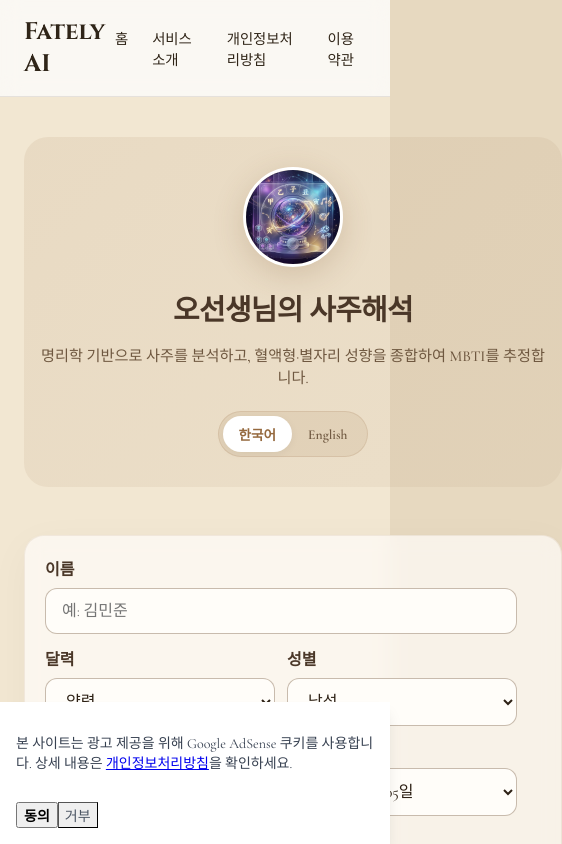
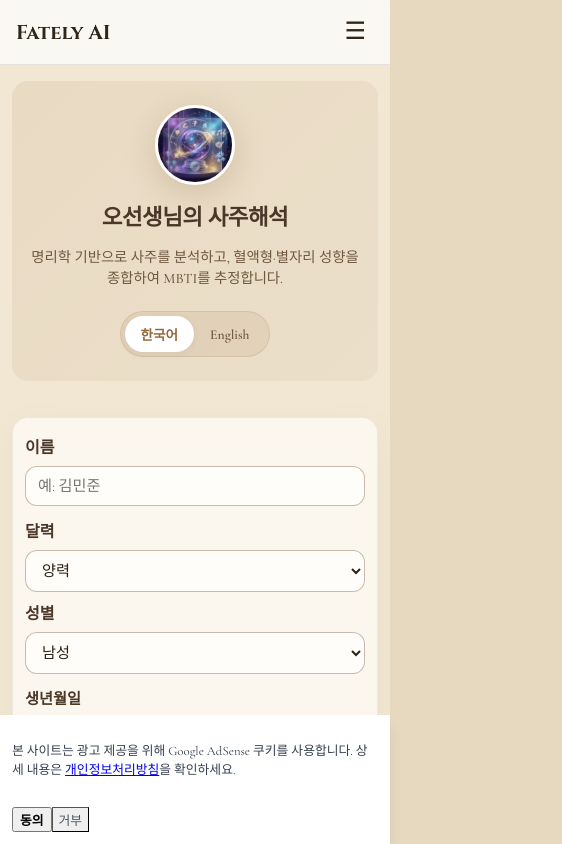
Before and after one commit to stoh33/fately.me, a React (Vite) app: page / in a window 390 px wide. Shown: the top 844 px of the page, 562 px wide, since content can reach past the window. Built offline with nearby package versions, Linux system fonts and the light colour scheme.

Commit message:
fix: mobile responsive layout - hamburger menu, centered form, no horizontal scroll

```diff
--- a/src/components/Header.tsx
+++ b/src/components/Header.tsx
@@ -1,15 +1,26 @@
+import { useState } from 'react';
 import { Link } from 'react-router-dom';
 
 export default function Header() {
+  const [menuOpen, setMenuOpen] = useState(false);
+
   return (
     <header className="site-header">
       <div className="header-container">
-        <Link to="/saju" className="site-logo">Fately AI</Link>
-        <nav className="header-nav">
-          <Link to="/saju">홈</Link>
-          <Link to="/about">서비스 소개</Link>
-          <Link to="/privacy">개인정보처리방침</Link>
-          <Link to="/terms">이용약관</Link>
+        <Link to="/" className="site-logo">Fately AI</Link>
+        <button
+          className="menu-toggle"
+          onClick={() => setMenuOpen(!menuOpen)}
+          aria-label="메뉴 열기/닫기"
+          aria-expanded={menuOpen}
+        >
+          {menuOpen ? '✕' : '☰'}
+        </button>
+        <nav className={`header-nav${menuOpen ? ' open' : ''}`}>
+          <Link to="/" onClick={() => setMenuOpen(false)}>홈</Link>
+          <Link to="/about" onClick={() => setMenuOpen(false)}>서비스 소개</Link>
+          <Link to="/privacy" onClick={() => setMenuOpen(false)}>개인정보처리방침</Link>
+          <Link to="/terms" onClick={() => setMenuOpen(false)}>이용약관</Link>
         </nav>
       </div>
     </header>
--- a/src/styles/index.css
+++ b/src/styles/index.css
@@ -9,6 +9,7 @@ body {
   font-family: "Cormorant Garamond", "Noto Sans KR", serif;
   background: #e7d9c0;
   color: #2f2518;
+  overflow-x: hidden;
 }
 
 #root {
@@ -39,7 +40,7 @@ legend {
   position: sticky;
   top: 0;
   z-index: 100;
-  padding: 1rem 0;
+  padding: 0.75rem 0;
 }
 
 .header-container {
@@ -57,6 +58,7 @@ legend {
   font-size: 1.5rem;
   color: #2f2518;
   text-decoration: none;
+  flex-shrink: 0;
 }
 
 .header-nav {
@@ -70,10 +72,73 @@ legend {
   font-size: 0.9rem;
   font-weight: 500;
   transition: color 0.2s;
+  white-space: nowrap;
 }
 
 .header-nav a:hover {
   color: #8b6d4d;
+}
+
+.menu-toggle {
+  display: none;
+  background: none;
+  border: none;
+  cursor: pointer;
+  padding: 8px;
+  color: #2f2518;
+  font-size: 1.5rem;
+  line-height: 1;
+}
+
+@media (max-width: 640px) {
+  .header-container {
+    padding: 0 1rem;
+  }
+
+  .site-logo {
+    font-size: 1.25rem;
+  }
+
+  .menu-toggle {
+    display: block;
+  }
+
+  .header-nav {
+    display: none;
+    position: absolute;
+    top: 100%;
+    left: 0;
+    right: 0;
+    flex-direction: column;
+    background: rgba(255, 255, 255, 0.97);
+    backdrop-filter: blur(12px);
+    padding: 12px 1.5rem 16px;
+    gap: 0;
+    border-bottom: 1px solid rgba(47, 37, 24, 0.1);
+    box-shadow: 0 4px 16px rgba(0,0,0,0.08);
+  }
+
+  .header-nav.open {
+    display: flex;
+  }
+
+  .header-nav a {
+    padding: 12px 0;
+    border-bottom: 1px solid rgba(47, 37, 24, 0.06);
+    font-size: 1rem;
+  }
+
+  .header-nav a:last-child {
+    border-bottom: none;
+  }
+
+  .cookie-banner {
+    padding: 12px !important;
+  }
+
+  .cookie-banner .text-sm {
+    font-size: 0.8rem !important;
+  }
 }
 
 /* Footer Styles */
--- a/src/styles/saju-page.css
+++ b/src/styles/saju-page.css
@@ -10,13 +10,17 @@
   min-height: 100vh;
   background: #f2e7d2;
   color: #2d2115;
+  overflow-x: hidden;
+  width: 100%;
 }
 
 .saju-wrap {
   max-width: 1600px;
   margin: 0 auto;
   padding: 40px 24px 60px;
-  display: grid;
+  display: flex;
+  flex-direction: column;
+  align-items: center;
   gap: 24px;
 }
 
@@ -26,6 +30,7 @@
   padding: 40px 20px;
   background: linear-gradient(135deg, rgba(149, 105, 62, 0.1), rgba(116, 74, 40, 0.05));
   border-radius: 24px;
+  width: 100%;
 }
 
 .hero-image-container {
@@ -67,12 +72,13 @@
   border-radius: 24px;
   padding: 24px;
   box-shadow: 0 10px 40px rgba(0, 0, 0, 0.04);
+  width: 100%;
 }
 
 .saju-form {
-  display: grid;
-  grid-template-columns: repeat(2, 1fr);
-  gap: 16px 24px;
+  display: flex;
+  flex-direction: column;
+  gap: 0;
 }
 
 .saju-form label {
@@ -541,6 +547,26 @@
   font-weight: 500;
 }
 
+/* Mobile: single column, centered */
+.saju-main-grid {
+  display: flex;
+  flex-direction: column;
+  align-items: center;
+  gap: 24px;
+  width: 100%;
+  max-width: 600px;
+}
+
+.saju-main-grid .grid-left,
+.saju-main-grid .grid-right {
+  width: 100%;
+}
+
+.saju-main-grid.centered .grid-right {
+  display: none;
+}
+
+/* Desktop: two columns */
 @media (min-width: 1024px) {
   .saju-main-grid {
     display: grid;
@@ -548,6 +574,7 @@
     gap: 32px;
     align-items: start;
     justify-content: center;
+    max-width: 1600px;
   }
 
   .saju-main-grid.centered {
@@ -650,9 +677,13 @@
     padding: 16px 12px;
   }
 
+  .saju-wrap {
+    padding: 24px 16px 40px;
+  }
+
   .saju-hero {
     padding: 30px 16px;
-    margin-bottom: 24px;
+    margin-bottom: 16px;
   }
 
   .hero-image-container {
@@ -661,12 +692,22 @@
   }
 
   .saju-card {
-    padding: 20px;
+    padding: 20px 16px;
     border-radius: 20px;
+  }
+
+  .input-row {
+    grid-template-columns: 1fr 1fr;
+    gap: 10px;
   }
 
   .split-inputs {
     gap: 6px;
+  }
+
+  .split-inputs select {
+    font-size: 0.9rem;
+    padding: 10px 8px;
   }
 
   .form-group {
@@ -707,4 +748,84 @@
   .saju-hanja {
     font-size: 1.25rem;
   }
+
+  .saju-info-section {
+    grid-template-columns: 1fr;
+    gap: 12px;
+  }
+
+  .info-card {
+    padding: 16px;
+    border-radius: 12px;
+  }
+
+  .element-chip {
+    min-width: 100px;
+    padding: 8px 10px;
+  }
 }
+
+@media (max-width: 480px) {
+  .saju-wrap {
+    padding: 16px 12px 32px;
+  }
+
+  .saju-hero {
+    padding: 24px 12px;
+    margin-bottom: 12px;
+    border-radius: 16px;
+  }
+
+  .hero-image-container {
+    width: 80px;
+    height: 80px;
+    margin-bottom: 14px;
+  }
+
+  .saju-title {
+    font-size: 1.4rem;
+  }
+
+  .saju-subtitle {
+    font-size: 0.9rem;
+  }
+
+  .saju-card {
+    padding: 16px 12px;
+    border-radius: 16px;
+  }
+
+  .input-row {
+    grid-template-columns: 1fr;
+    gap: 8px;
+  }
+
+  .split-inputs {
+    gap: 4px;
+  }
+
+  .split-inputs select {
+    font-size: 0.85rem;
+    padding: 10px 6px;
+  }
+
+  .saju-form input,
+  .saju-form select {
+    padding: 10px 12px;
+    font-size: 0.95rem;
+  }
+
+  .actions button.btn-primary {
+    padding: 14px;
+    font-size: 1rem;
+  }
+
+  .report-content {
+    padding: 16px 12px;
+    border-radius: 12px;
+  }
+
+  .no-report-placeholder {
+    padding: 40px 16px;
+  }
+}
```
